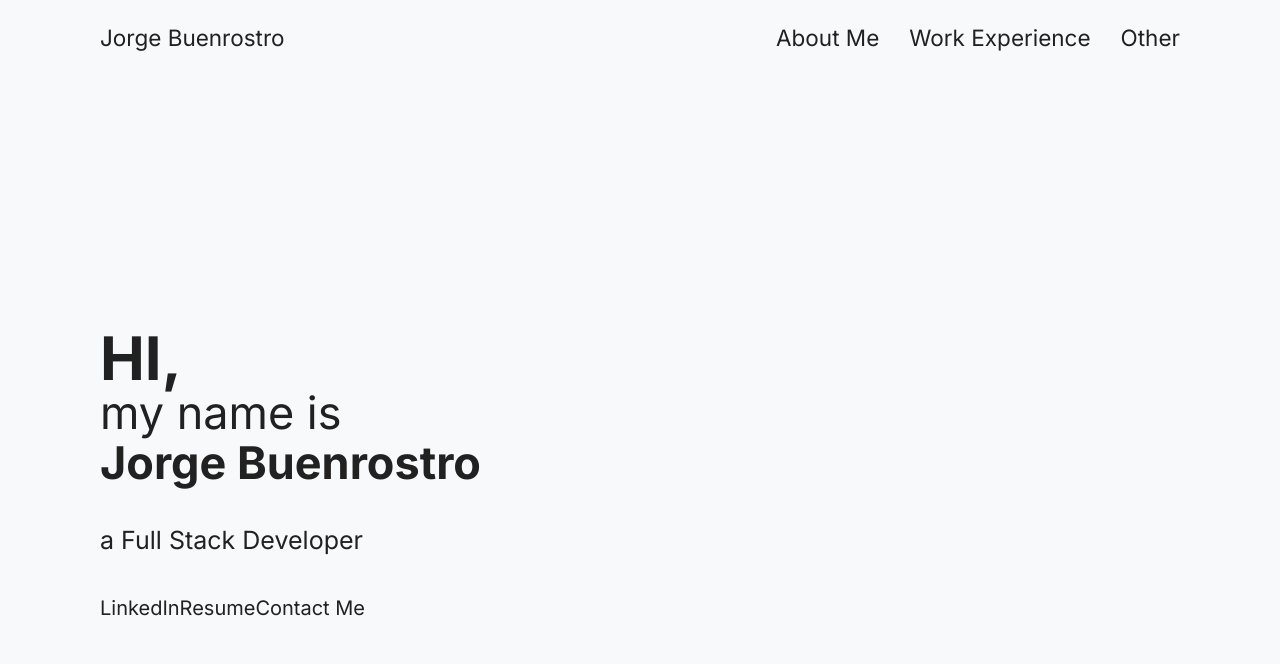
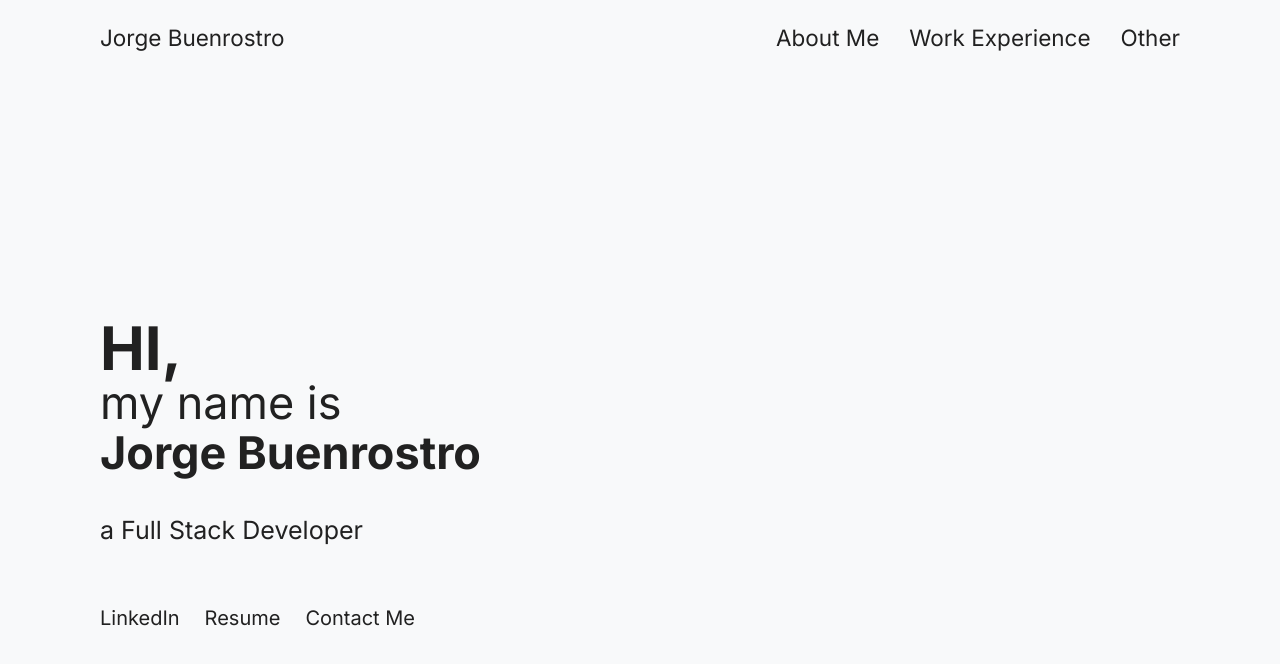
Before and after one commit to jlbmontejano/personal-portfolio, a React (Vite) app: page / in a window 1280 px wide. Shown: the top 664 px of the page. Built offline with nearby package versions, Linux system fonts and the light colour scheme.

Commit message:
Improved CSS

```diff
--- a/src/components/SocialNetworks.tsx
+++ b/src/components/SocialNetworks.tsx
@@ -1,8 +1,8 @@
-import { SOCIAL_NETWORKS } from "../constants";
+import { SOCIAL_NETWORKS } from '../constants';
 
 const SocialNetworks = () => {
 	return (
-		<div className='social-networks'>
+		<div className='mt-2 flex w-full gap-3 md:gap-5 xl:mt-4'>
 			{SOCIAL_NETWORKS.map(network => (
 				<a
 					href={network.link}
@@ -18,7 +18,10 @@ const SocialNetworks = () => {
 				rel='noreferrer'>
 				Resume
 			</a>
-			<a href='mailto:jlbmontejano@gmail.com' target='_blank' rel='noreferrer'>
+			<a
+				href='mailto:jlbmontejano@gmail.com'
+				target='_blank'
+				rel='noreferrer'>
 				Contact Me
 			</a>
 		</div>
```
